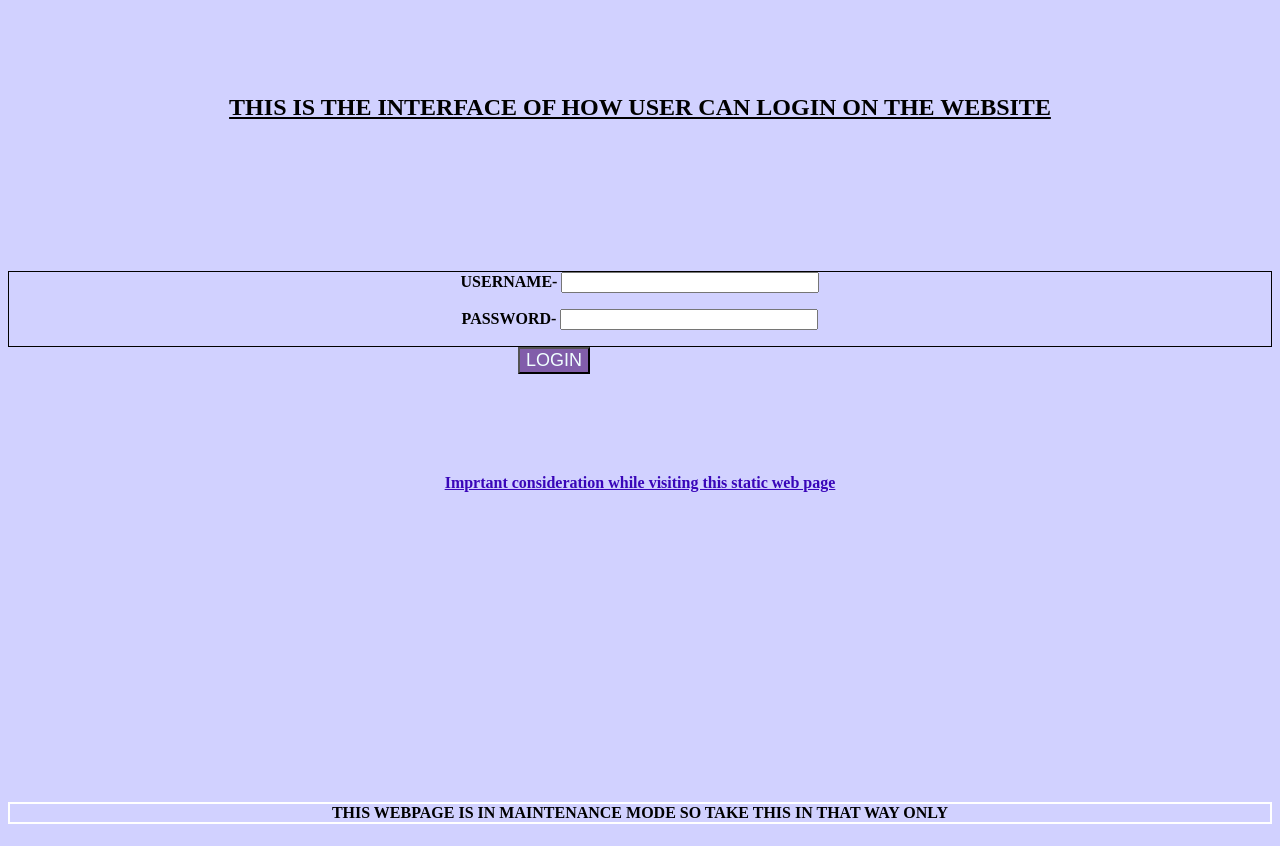
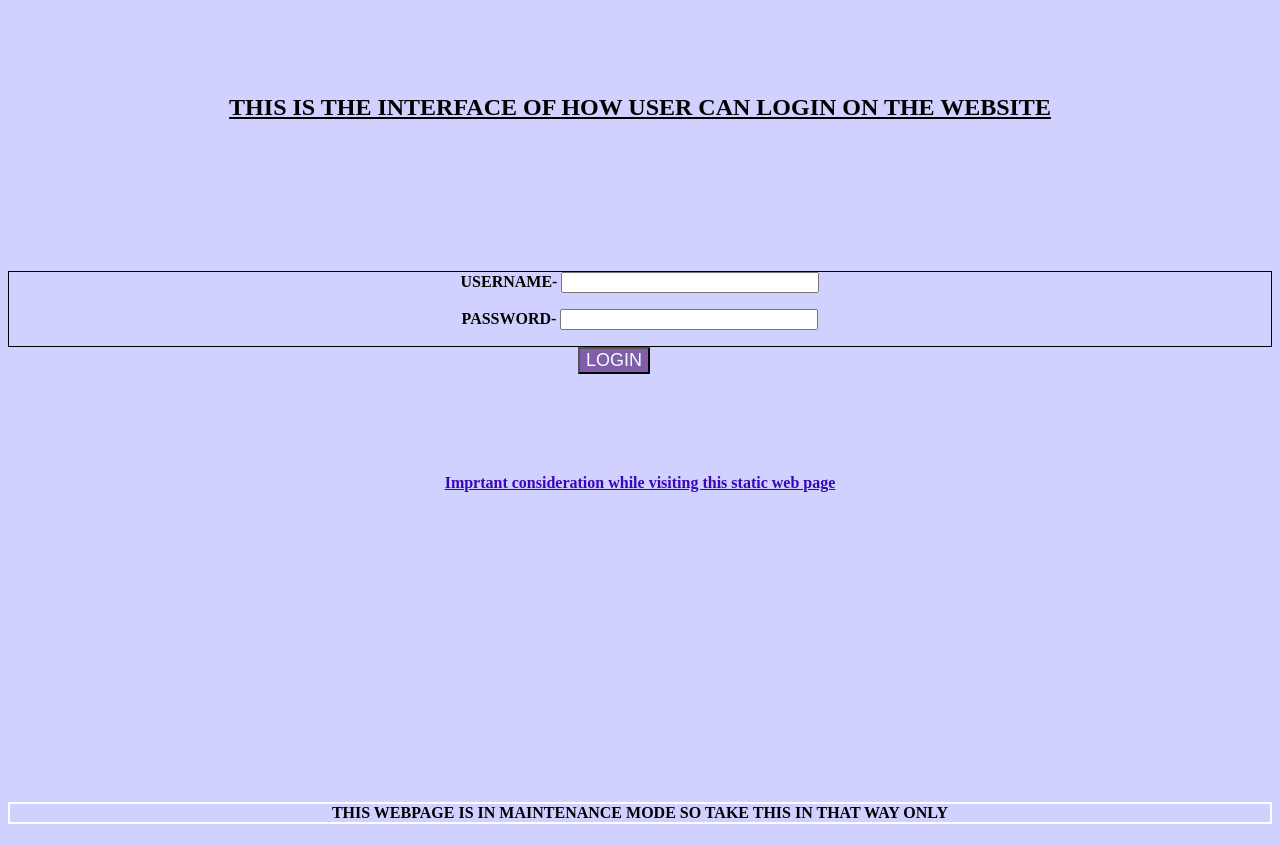
Before and after one commit to deepak9018764/Simple-Login-Page, a plain HTML site: page index.html in a window 1280 px wide. Drawn offline with Linux system fonts and the light colour scheme.

Commit message:
style.css

```diff
--- a/style.css
+++ b/style.css
@@ -13,7 +13,7 @@ body{
 button{
 background-color: rgb(129, 93, 170);
 text-align: center;
-margin-left: 510PX;
+margin-left: 570PX;
 }
 
 
```
